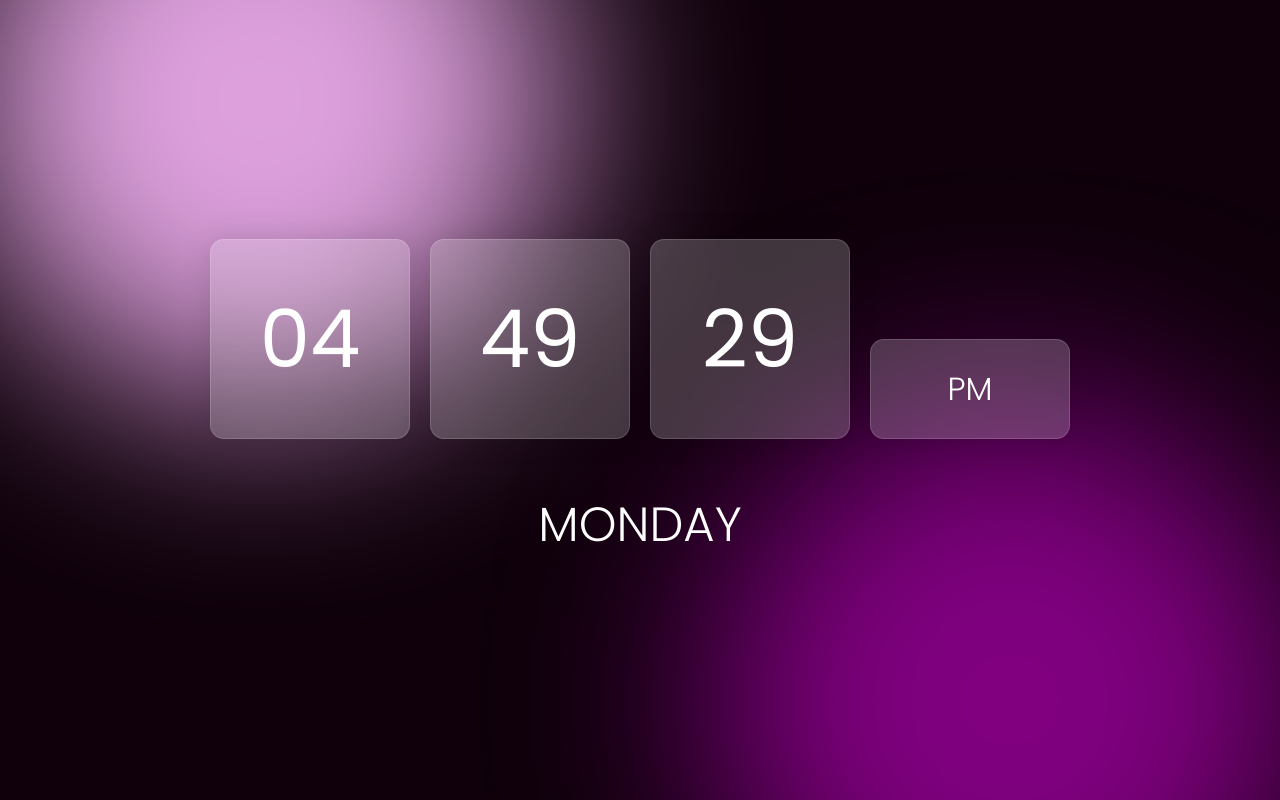
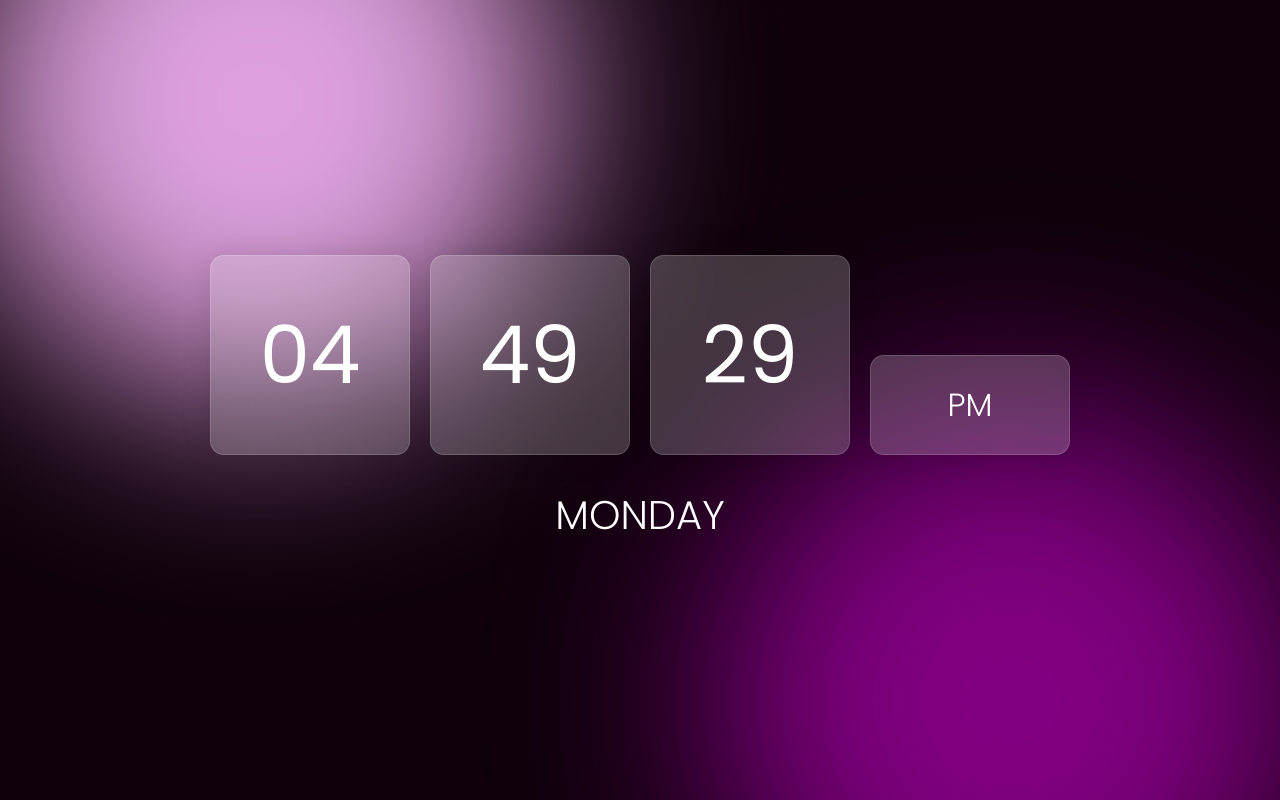
Before and after one commit to plushexe351/DigiClock, a plain HTML site: page index.html in a window 1280 px wide. Shown: the top 800 px of the page. Drawn offline with Linux system fonts and the light colour scheme.

Commit message:
fixed margin bug

```diff
--- a/style.css
+++ b/style.css
@@ -12,7 +12,7 @@ body {
   /* background:url(https://free4kwallpapers.com/uploads/originals/2022/03/28/anime-landscape-for-desktop-scenery-clouds-stars-buildings-wallpaper.jpg) center/cover; */
   /* background: url(mesh-gradient.png)center/cover; */
   background: rgb(15, 0, 11);
-  overflow: hidden;
+  overflow-x: hidden;
   min-height:100vh;
 }
 .pattern{
@@ -65,7 +65,7 @@ body {
 }
 .container div
 {
-  margin-block:50px;
+  /* margin-block:50px; */
 }
 .time-div{
   display: flex;
@@ -86,12 +86,6 @@ body {
   backdrop-filter: blur(20px);
   -webkit-backdrop-filter: blur(20px);
 }
-
-.date-div {
-  font-weight: 200;
-  font-size: 2rem;
-  /* margin-top: 20px; */
-}
 #am-pm{
   height:100px;
   width:100px;
@@ -99,8 +93,12 @@ body {
   align-self:last baseline;
   font-weight: lighter;
 }
+.date-div {
+  margin-top: 30px;
+}
 #date{
-  font-size: 3rem;
+  font-weight: 200;
+  font-size: 2.5rem;
   text-transform: uppercase;
 }
 @media(max-width:1000px){
```
